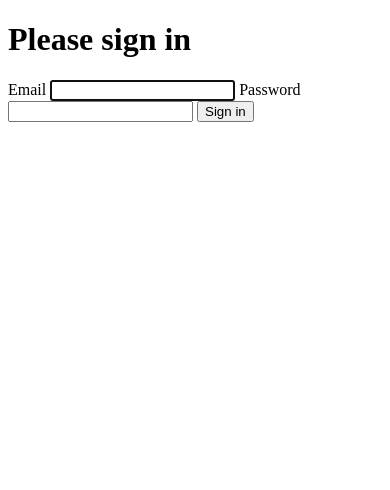
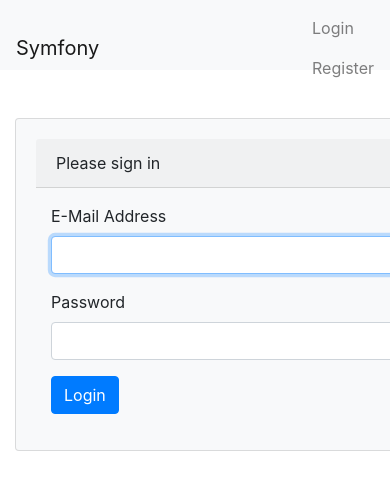
Before and after one commit to Coucoulico/hightlight, a Symfony app: template templates/security/login.html.twig in a window 390 px wide; the page is wider, and only the part inside the window is pictured. Shown: the top 490 px of that part. Run offline with Twig, Linux system fonts and the light colour scheme; the template is opened without the code that fills it, so the values that code supplies are empty; some libraries are stand-ins or nearby versions.

Commit message:
update base ,login and registration templates

```diff
--- a/templates/base.html.twig
+++ b/templates/base.html.twig
@@ -1,12 +1,34 @@
+{# templates/base.html.twig #}
 <!DOCTYPE html>
 <html>
   <head>
-        <meta charset="UTF-8">
+    <meta charset="UTF-8" />
     <title>{% block title %}Welcome!{% endblock %}</title>
+    <link
+      rel="stylesheet"
+      href="https://maxcdn.bootstrapcdn.com/bootstrap/4.0.0/css/bootstrap.min.css"
+    />
     {% block stylesheets %}{% endblock %}
   </head>
   <body>
-        {% block body %}{% endblock %}
-        {% block javascripts %}{% endblock %}
+    <nav
+      class="navbar navbar-expand-lg navbar-light bg-light"
+      style="height: 70px;"
+    >
+      <a class="navbar-brand" href="#">Symfony</a>
+      <div class="collapse navbar-collapse" id="navbarSupportedContent"></div>
+      <ul class="nav navbar-nav navbar-right">
+        {% if app.user %}
+        <li><a class="nav-link" href="{{ path('list') }}">View List</a></li>
+        <li><a class="nav-link" href="{{ path('app_logout') }}">Logout</a></li>
+        {% else %}
+        <li><a class="nav-link" href="{{ path('app_login') }}">Login</a></li>
+        <li>
+          <a class="nav-link" href="{{ path('registration') }}">Register</a>
+        </li>
+        {% endif %}
+      </ul>
+    </nav>
+    {% block body %}{% endblock %} {% block javascripts %}{% endblock %}
   </body>
 </html>
--- a/templates/security/login.html.twig
+++ b/templates/security/login.html.twig
@@ -1,42 +1,70 @@
-{% extends 'base.html.twig' %}
-
-{% block title %}Log in!{% endblock %}
-
-{% block body %}
-<form method="post">
+{# templates/security/login.html.twig #} {% extends 'base.html.twig' %} {% block
+title %}Log in!{% endblock %} {% block body %}
+<div class="container">
+  <div class="row">
+    <div class="col-md-10 ml-md-auto">
+      <div class="">
+        <div class="card bg-light mb-3 mt-5" style="width: 800px;">
+          <div class="card-body">
+            <form class="form-horizontal" role="form" method="post">
               {% if error %}
-        <div class="alert alert-danger">{{ error.messageKey|trans(error.messageData, 'security') }}</div>
-    {% endif %}
-
-    {% if app.user %}
+              <div class="alert alert-danger">
+                {{ error.messageKey|trans(error.messageData, 'security') }}
+              </div>
+              {% endif %} {% if app.user %}
               <div class="mb-3">
-            You are logged in as {{ app.user.username }}, <a href="{{ path('app_logout') }}">Logout</a>
+                You are logged in as {{ app.user.username }},
+                <a href="{{ path('app_logout') }}">Logout</a>
               </div>
               {% endif %}
-
-    <h1 class="h3 mb-3 font-weight-normal">Please sign in</h1>
-    <label for="inputEmail">Email</label>
-    <input type="email" value="{{ last_username }}" name="email" id="inputEmail" class="form-control" required autofocus>
-    <label for="inputPassword">Password</label>
-    <input type="password" name="password" id="inputPassword" class="form-control" required>
-
-    <input type="hidden" name="_csrf_token"
+              <div class="card-header mb-3">Please sign in</div>
+              <div class="form-group">
+                <label for="email" class="col-md-4 control-label"
+                  >E-Mail Address</label
+                >
+                <div class="col-md-12">
+                  <input
+                    id="inputEmail"
+                    type="email"
+                    class="form-control"
+                    name="email"
+                    value="{{ last_username }}"
+                    required
+                    autofocus
+                  />
+                </div>
+              </div>
+              <div class="form-group">
+                <label for="password" class="col-md-4 control-label"
+                  >Password</label
+                >
+                <div class="col-md-12">
+                  <input
+                    id="inputPassword"
+                    type="password"
+                    class="form-control"
+                    name="password"
+                    required
+                  />
+                </div>
+              </div>
+              <input
+                type="hidden"
+                name="_csrf_token"
                 value="{{ csrf_token('authenticate') }}"
-    >
-
-    {#
-        Uncomment this section and add a remember_me option below your firewall to activate remember me functionality.
-        See https://symfony.com/doc/current/security/remember_me.html
-
-        <div class="checkbox mb-3">
-            <label>
-                <input type="checkbox" name="_remember_me"> Remember me
-            </label>
+              />
+              <div class="form-group">
+                <div class="col-md-12">
+                  <button type="submit" class="btn btn-primary">
+                    <i class="fa fa-btn fa-sign-in"></i> Login
+                  </button>
                 </div>
-    #}
-
-    <button class="btn btn-lg btn-primary" type="submit">
-        Sign in
-    </button>
+              </div>
             </form>
+          </div>
+        </div>
+      </div>
+    </div>
+  </div>
+</div>
 {% endblock %}
```
Also changed, not shown: templates/registration/index.html.twig (+43 -18 lines). Lines whose indentation alone changed are shown as unchanged.
